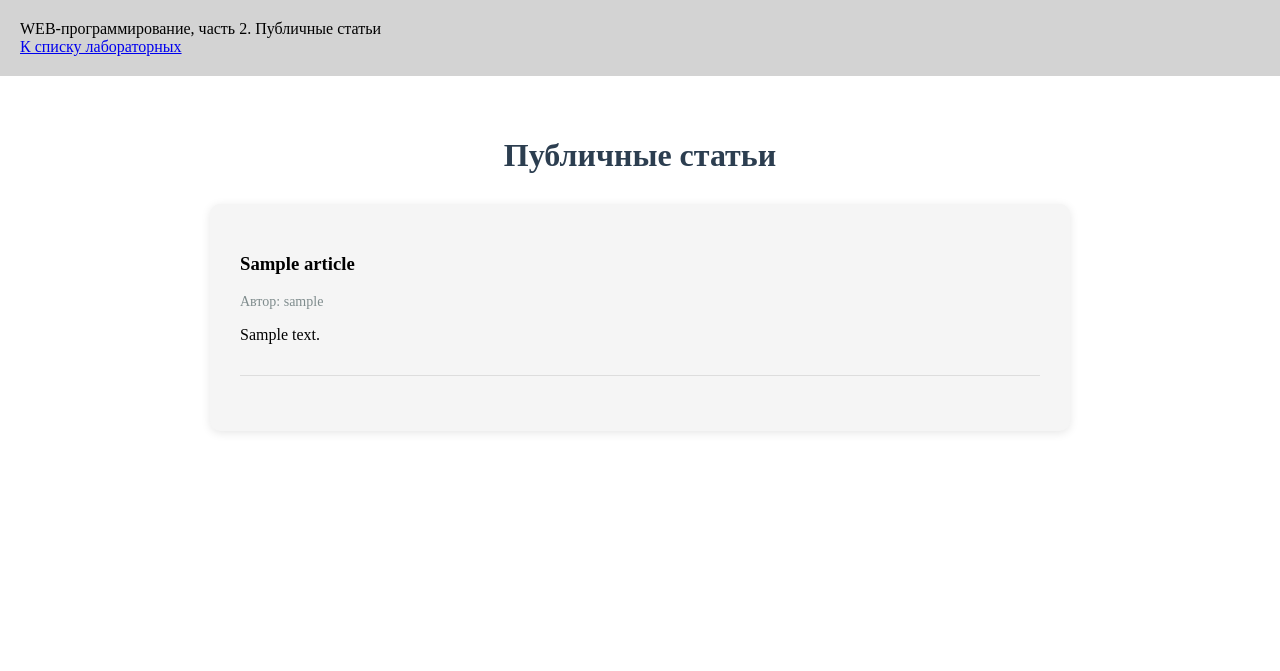
After one commit to alexwisent/WEB--3.1, a Flask app: page /lab8/public/ in a window 1280 px wide. The commit adds this page. Shown: the top 671 px of the page. Run offline with Flask 3, Linux system fonts and the light colour scheme; tables that the repository leaves empty hold one stand-in row (values such as "Sample post").

Commit message:
публичные статьи

```diff
--- a/db/models.py
+++ b/db/models.py
@@ -16,3 +16,5 @@ class articles(db.Model):
     is_favorite = db.Column(db.Boolean, default=False)
     is_public = db.Column(db.Boolean, default=False)
     created_at = db.Column(db.DateTime, default=datetime.utcnow)
+
+    users = db.relationship('users', backref='articles')
--- a/lab8.py
+++ b/lab8.py
@@ -104,6 +104,7 @@ def create():
 
     title = request.form.get('title')
     text = request.form.get('article_text')
+    is_public = request.form.get('is_public') == 'on'
 
     if not title or not text:
         return render_template(
@@ -114,13 +115,15 @@ def create():
     new_article = articles(
         login_id=current_user.id,
         title=title,
-        article_text=text
+        article_text=text,
+        is_public=is_public
     )
 
     db.session.add(new_article)
     db.session.commit()
 
     return redirect('/lab8/articles/')
+
 
 
 @lab8.route('/lab8/edit/<int:article_id>/', methods=['GET', 'POST'])    # Редактирование статьи
@@ -136,9 +139,11 @@ def edit(article_id):
 
     article.title = request.form.get('title')
     article.article_text = request.form.get('article_text')
+    article.is_public = request.form.get('is_public') == 'on'
 
     db.session.commit()
     return redirect('/lab8/articles/')
+
 
 
 @lab8.route('/lab8/delete/<int:article_id>/')   # Удаление статьи
@@ -153,3 +158,18 @@ def delete(article_id):
     db.session.commit()
 
     return redirect('/lab8/articles/')
+
+
+@lab8.route('/lab8/public/')    # Публичные статьи
+def public_articles():
+    public_articles = (
+        articles.query
+        .filter_by(is_public=True)
+        .join(users)
+        .all()
+    )
+
+    return render_template(
+        'lab8/public.html',
+        articles=public_articles
+    )
--- a/templates/lab8/lab8.html
+++ b/templates/lab8/lab8.html
@@ -47,6 +47,7 @@
         <a href="/lab8/register" class="nav-btn">Регистрация</a>
         <a href="/lab8/articles" class="nav-btn">Список статей</a>
         <a href="/lab8/create" class="nav-btn">Создать статью</a>
+        <a href="/lab8/public" class="nav-btn">Публичные статьи</a>
         <a href="/lab8/logout/" class="nav-btn">Выход</a>
 
         <div class="username">{{ login }}</div>
--- /dev/null
+++ b/templates/lab8/public.html
@@ -0,0 +1,50 @@
+{% extends "base.html" %}
+
+{% block lab %}Публичные статьи{% endblock %}
+
+{% block main %}
+    <style>
+        h1 {
+            text-align: center;
+            color: #2c3e50;
+            margin-bottom: 30px;
+        }
+
+        .container {
+            max-width: 800px;
+            margin: 0 auto;
+            background: #f5f5f5;
+            padding: 30px;
+            border-radius: 10px;
+            box-shadow: 0 2px 10px rgba(0,0,0,0.1);
+        }
+
+        .article {
+            margin-bottom: 25px;
+            padding-bottom: 15px;
+            border-bottom: 1px solid #ddd;
+        }
+
+        .author {
+            font-size: 14px;
+            color: #7f8c8d;
+            margin-bottom: 10px;
+        }
+    </style>
+
+    <h1>Публичные статьи</h1>
+
+    <div class="container">
+        {% for article in articles %}
+            <div class="article">
+                <h3>{{ article.title }}</h3>
+                <div class="author">
+                    Автор: {{ article.users.login }}
+                </div>
+                <p>{{ article.article_text }}</p>
+            </div>
+        {% else %}
+            <p>Публичных статей пока нет.</p>
+        {% endfor %}
+    </div>
+{% endblock %}
```
Also changed, not shown: templates/lab8/articles.html (+17 -1 lines), templates/lab8/create.html (+18 -0 lines), templates/lab8/edit.html (+19 -0 lines).
